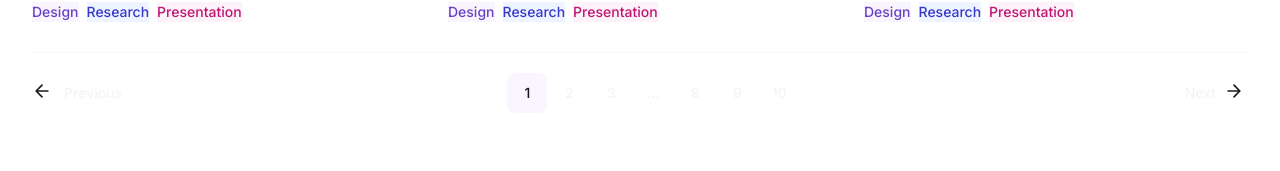
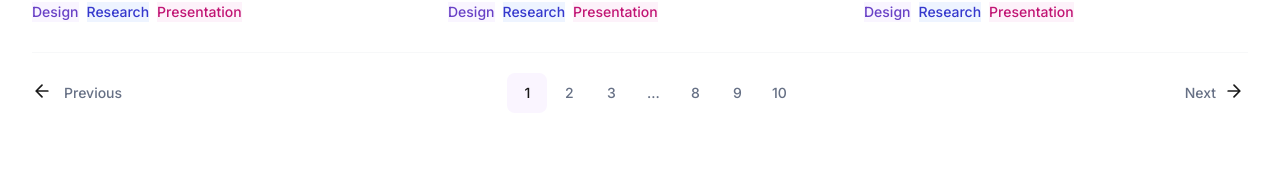
Before and after one commit to Roisfaozi/next-ai-blog, a Next.js app: page / in a window 1280 px wide. Shown: the part 2432-2603 px from the top of the page. Built offline with nearby package versions, Linux system fonts and the light colour scheme.

Commit message:
fix pagination dark mode

```diff
--- a/src/app/(Home)/Pagination.tsx
+++ b/src/app/(Home)/Pagination.tsx
@@ -5,10 +5,10 @@ type Props = {}
 function Pagination({ }: Props) {
   return (
     <div className="pt-5 border-t border-gray-200 border-opacity-30 sm:justify-between justify-center items-center gap-5 flex sm:flex-row flex-col w-full">
-      <div className="Button justify-start items-start flex">
+      <div className="Button justify-center items-center flex">
         <div className="ButtonBase justify-center items-center gap-2 flex">
           <IconArrowLeft />
-          <div className="Text text-zinc-100 text-sm font-medium leading-tight">Previous</div>
+          <div className="Text text-sm font-medium leading-tight">Previous</div>
         </div>
       </div>
       <div className="PaginationNumbers justify-start items-start gap-0.5 flex">
@@ -19,38 +19,38 @@ function Pagination({ }: Props) {
         </div>
         <div className="PaginationNumberBase w-10 h-10 rounded-lg justify-center items-center flex">
           <div className="Content grow shrink basis-0 self-stretch p-3 rounded-lg justify-center items-center inline-flex">
-            <div className="Number text-center text-zinc-100 text-sm font-medium leading-tight">2</div>
+            <div className="Number text-center text-sm font-medium leading-tight">2</div>
           </div>
         </div>
         <div className="PaginationNumberBase w-10 h-10 rounded-lg justify-center items-center flex">
           <div className="Content grow shrink basis-0 self-stretch p-3 rounded-lg justify-center items-center inline-flex">
-            <div className="Number text-center text-zinc-100 text-sm font-medium leading-tight">3</div>
+            <div className="Number text-center text-sm font-medium leading-tight">3</div>
           </div>
         </div>
         <div className="PaginationNumberBase w-10 h-10 rounded-lg justify-center items-center flex">
           <div className="Content grow shrink basis-0 self-stretch p-3 rounded-lg justify-center items-center inline-flex">
-            <div className="Number text-center text-zinc-100 text-sm font-medium leading-tight">...</div>
+            <div className="Number text-center text-sm font-medium leading-tight">...</div>
           </div>
         </div>
         <div className="PaginationNumberBase w-10 h-10 rounded-lg justify-center items-center flex">
           <div className="Content grow shrink basis-0 self-stretch p-3 rounded-lg justify-center items-center inline-flex">
-            <div className="Number text-center text-zinc-100 text-sm font-medium leading-tight">8</div>
+            <div className="Number text-center text-sm font-medium leading-tight">8</div>
           </div>
         </div>
         <div className="PaginationNumberBase w-10 h-10 rounded-lg justify-center items-center flex">
           <div className="Content grow shrink basis-0 self-stretch p-3 rounded-lg justify-center items-center inline-flex">
-            <div className="Number text-center text-zinc-100 text-sm font-medium leading-tight">9</div>
+            <div className="Number text-center text-sm font-medium leading-tight">9</div>
           </div>
         </div>
         <div className="PaginationNumberBase w-10 h-10 rounded-lg justify-center items-center flex">
           <div className="Content grow shrink basis-0 self-stretch p-3 rounded-lg justify-center items-center inline-flex">
-            <div className="Number text-center text-zinc-100 text-sm font-medium leading-tight">10</div>
+            <div className="Number text-center text-sm font-medium leading-tight">10</div>
           </div>
         </div>
       </div>
-      <div className="Button justify-start items-start flex">
+      <div className="Button justify-center items-center flex">
         <div className="ButtonBase justify-center items-center gap-2 flex">
-          <div className="Text text-zinc-100 text-sm font-medium leading-tight">Next</div>
+          <div className="Text text-sm font-medium leading-tight">Next</div>
           <IconArrowRight />
         </div>
       </div>
```
